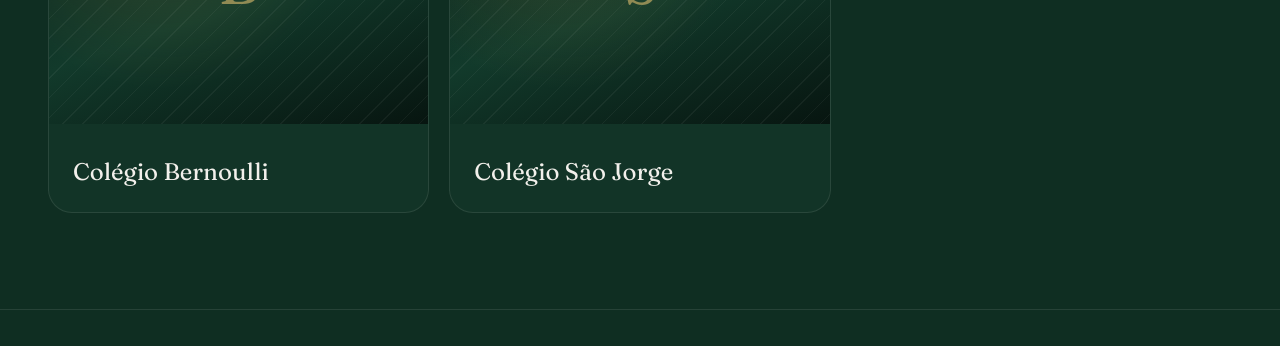
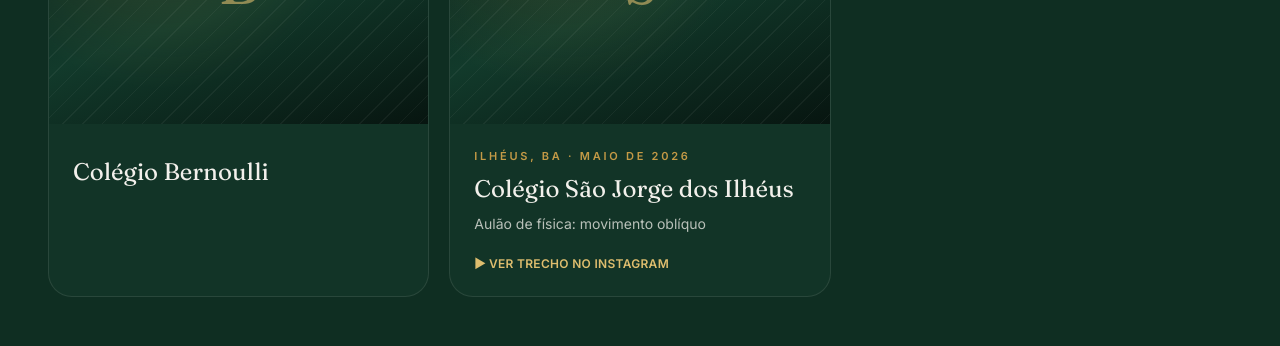
Before and after one commit to catharinenabuco1001/Nabuco-site-company, a Next.js app: page /palestras in a window 1280 px wide. Shown: the part 1080-1426 px from the top of the page. Built offline with nearby package versions, Linux system fonts and the light colour scheme.

Commit message:
Palestras: aulão no Colégio São Jorge dos Ilhéus (maio/2026) com link do reel
Co-Authored-By: Claude Opus 5.5 <noreply@anthropic.com>
Claude-Session: https://claude.ai/code/session_01E2P7ji1QDLXnQLWkUS6czf

```diff
--- a/src/app/palestras/page.tsx
+++ b/src/app/palestras/page.tsx
@@ -72,6 +72,16 @@ function TalkTile({ talk }: { talk: PastTalk }) {
         <h3 className="mt-2 font-serif text-2xl text-ink-900">{talk.place}</h3>
         {talk.theme && <p className="mt-2 text-sm text-ink-900/75 leading-relaxed">{talk.theme}</p>}
         {talk.audience && <p className="mt-1 text-xs text-ink-900/50">{talk.audience}</p>}
+        {talk.instagramUrl && !talk.youtubeId && (
+          <a
+            href={talk.instagramUrl}
+            target="_blank"
+            rel="noopener noreferrer"
+            className="mt-auto pt-5 inline-flex items-center gap-2 text-xs font-semibold uppercase tracking-wide text-gold-300 hover:text-gold-500"
+          >
+            ▶ Ver trecho no Instagram
+          </a>
+        )}
         {talk.youtubeId && (
           <a
             href={`https://www.youtube.com/watch?v=${talk.youtubeId}`}
--- a/src/data/media.ts
+++ b/src/data/media.ts
@@ -14,6 +14,7 @@ export type PastTalk = {
   // Fotos em public/images/palestras/ — a primeira vira a capa.
   photos?: string[];
   youtubeId?: string; // vídeo da palestra, se tiver
+  instagramUrl?: string; // reel/post da palestra, se tiver
 };
 
 export type Podcast = {
@@ -38,7 +39,14 @@ export type PressItem = {
 // TODO(Cathy): completar cidade, data, tema, público, fotos e vídeo.
 export const pastTalks: PastTalk[] = [
   { id: "bernoulli", place: "Colégio Bernoulli" },
-  { id: "sao-jorge", place: "Colégio São Jorge" },
+  {
+    id: "sao-jorge",
+    place: "Colégio São Jorge dos Ilhéus",
+    city: "Ilhéus, BA",
+    date: "2026-05",
+    theme: "Aulão de física: movimento oblíquo",
+    instagramUrl: "https://www.instagram.com/reel/DYSe05_ONyn/",
+  },
 ];
 
 // Ordem = ordem na página. Datas opcionais (formato "2026-05").
```
